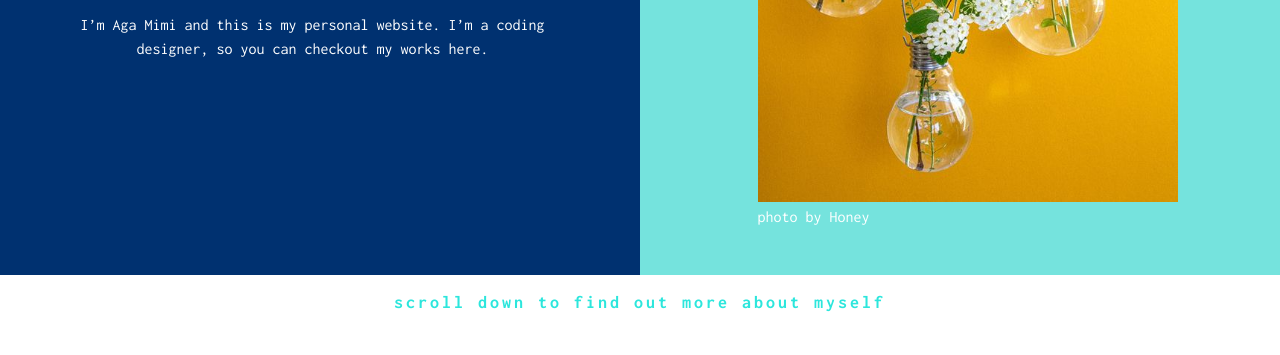
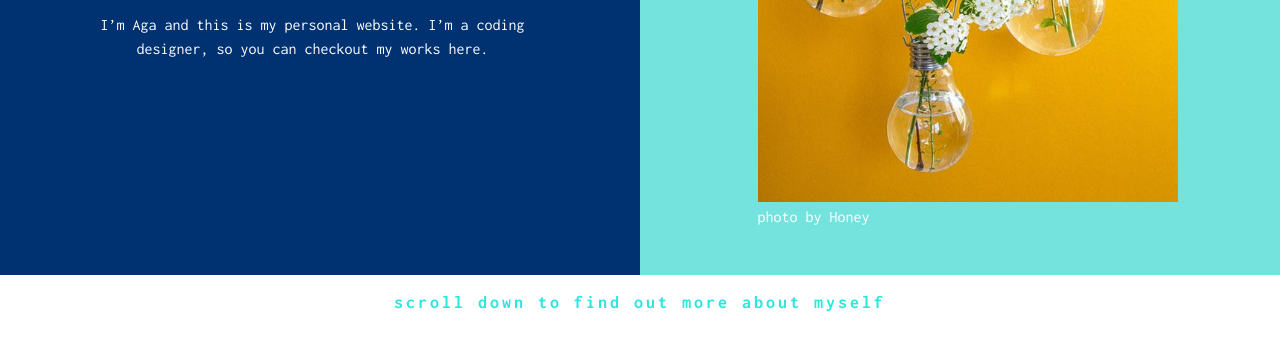
Before and after one commit to aparapsa/aparapsa.github.io, a plain HTML site: page index.html in a window 1280 px wide. Shown: the part 445-800 px from the top of the page. Drawn offline with Linux system fonts and the light colour scheme.

Commit message:
Update index.html

```diff
--- a/index.html
+++ b/index.html
@@ -23,7 +23,7 @@
     <section class="col left-col">
       <div class="top-container">
       <h1>Hello!</h1>
-      <p>I’m Aga Mimi and this is my personal website.
+      <p>I’m Aga and this is my personal website.
         I’m a coding designer, so you can checkout
         my works here.</p>
       </div>
```
